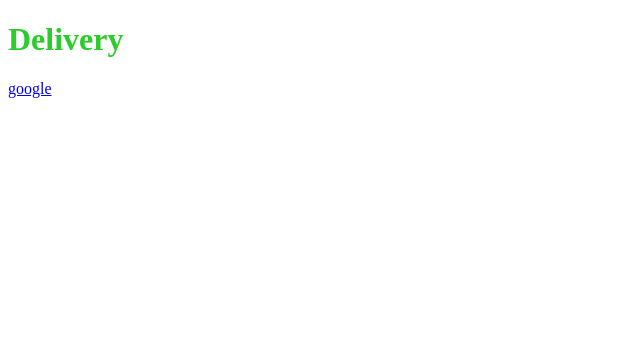
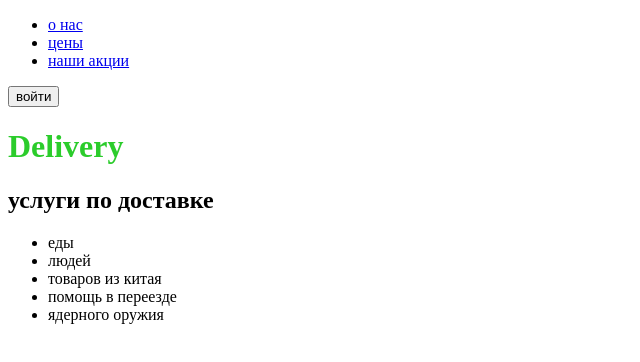
Before and after one commit to V1kt0r1/website-delivery, a plain HTML site: page index.html in a window 1280 px wide. Shown: the whole page, without its empty margins (0-640 px from the left). Drawn offline with Linux system fonts and the light colour scheme.

Commit message:
сделал шапку и начал писать боковую панель

```diff
--- a/index.html
+++ b/index.html
@@ -9,7 +9,30 @@
 <link rel="stylesheet" href="style.css">
 </head>
 <body>
- <h1>Delivery</h1>
- <a href="https://www.google.by/">google</a>
+  <div class="header">
+    <div class="nav">
+      <ul class="nav-list">
+        <li><a href="#">о нас</a></li>
+        <li><a href="#">цены</a></li>
+        <li><a href="#">наши акции</a></li>
+      </ul>
+    </div>
+    <div class="reg">
+      <button class="log">войти</button>
+    </div>
+    <h1>Delivery</h1>
+  </div>
+<div class="sidebar">
+  <h2>услуги по доставке</h2>
+  <ul>
+    <li><img src="#" alt="">еды</li>
+    <li><img src="#" alt="">людей</li>
+    <li><img src="#" alt="">товаров из китая</li>
+    <li><img src="#" alt="">помощь в переезде</li>
+    <li><img src="#" alt="">ядерного оружия</li>
+  </ul>
+</div>
+
+
 </body>
 </html>
```
